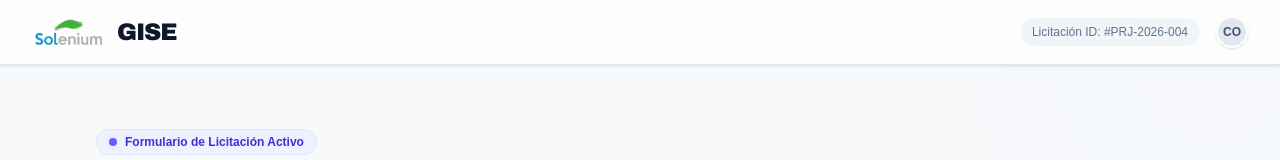
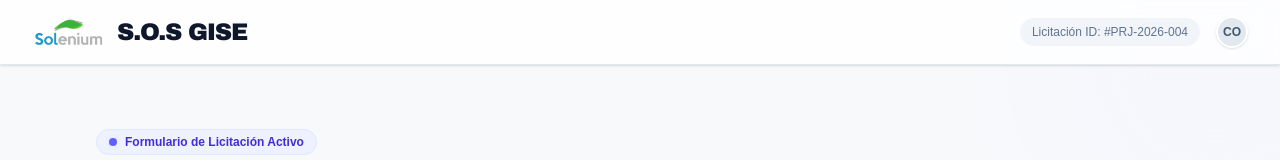
Before and after one commit to andresa-oss/Cerrando-ciclos, a React app in the folder frontend/: page /bidding in a window 1280 px wide. Shown: the top 160 px of the page. Built offline with nearby package versions, Linux system fonts and the light colour scheme; the HTML template or start-up script is replaced by a standard one.

Commit message:
feat: Add new routes and pages for bidding and counteroffer, integrating `BiddingWizard` and `CounterofferDashboard` components.

```diff
--- a/frontend/src/routes/bidding.tsx
+++ b/frontend/src/routes/bidding.tsx
@@ -18,7 +18,7 @@ function BiddingPage() {
           <div className="flex items-center gap-3">
             <img src="/LogoSolenium.png" alt="Solenium Logo" className="h-8 w-auto object-contain" />
             <span className="font-black text-slate-900 tracking-tighter text-2xl" style={{ fontFamily: 'Arial Black, system-ui, sans-serif' }}>
-              GISE
+              S.O.S GISE
             </span>
           </div>
           <div className="flex items-center gap-4">
--- a/frontend/src/routes/counteroffer.tsx
+++ b/frontend/src/routes/counteroffer.tsx
@@ -17,7 +17,7 @@ function CounterofferPage() {
           <div className="flex items-center gap-3">
             <img src="/LogoSolenium.png" alt="Solenium Logo" className="h-8 w-auto object-contain" />
             <span className="font-black text-slate-900 tracking-tighter text-2xl" style={{ fontFamily: 'Arial Black, system-ui, sans-serif' }}>
-              GISE
+              S.O.S GISE
             </span>
           </div>
           <div className="flex items-center gap-4">
```
